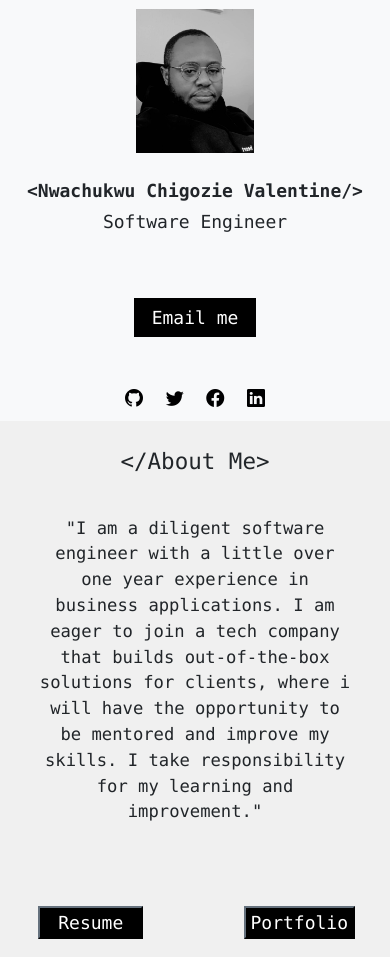
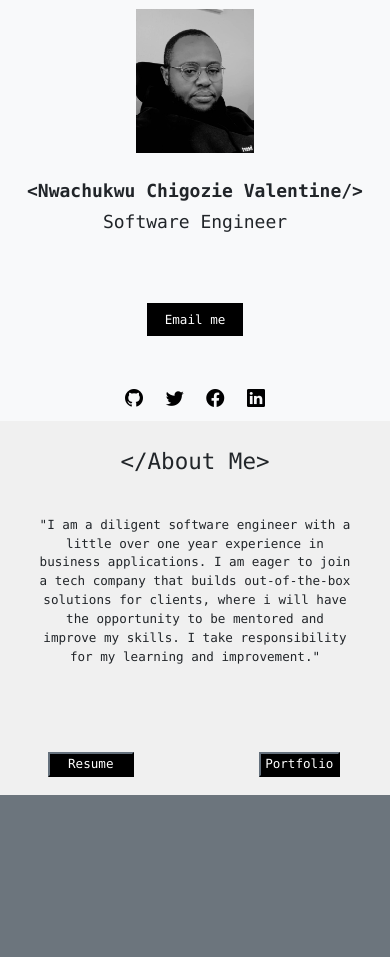
Before and after one commit to Justin-mario/gozie.dev, a plain HTML site: page index.html in a window 390 px wide. After the commit the page ends 844 px from the top, so only its background shows below. Drawn offline with nearby package versions, Linux system fonts and the light colour scheme.

Commit message:
refactored mobile view

```diff
--- a/index.html
+++ b/index.html
@@ -21,10 +21,10 @@
                 <div class="col-md-6 g-0 ">
             <section class="section--one  pt-md-5 bg-light text-center pb-2 ">
                 <img class="mt-md-3 pt-2  mx-auto d-block img-fluid mb-3" id="profile-pic" src="/img/profile-pic2.jpg" alt="profile picture"></img>
-                <h1 id="hero--name" class="fw-bold fs-md-3 fs-6 mt-4 font-monospace " >&lt;Nwachukwu Chigozie Valentine/&gt;</h1>
+                <h1 id="hero--name" class="fw-bold fs-md-3 fs-6 mt-4 font-monospace fw-normal" >&lt;Nwachukwu Chigozie Valentine/&gt;</h1>
                 <h3 class="font-monospace fs-md-3 fs-6">Software Engineer</h3>
             <div class="mt-3 pt-5">
-                <a class="email--me justify-content-center px-md-4 px-3 border-0 py-2 mt-3 mt-md-5 font-monospace"  href="mailto:someone@example.com" >Email me</a>
+                <a class=" btn--btn email--me justify-content-center px-md-4 px-3 border-0 py-2 mt-3 mt-md-5 font-monospace"  href="mailto:someone@example.com" >Email me</a>
             </div>
 
 
@@ -39,7 +39,7 @@
             </div>
             <div class="col-md-6 g-0 ">
             <section class="section--two text-center justify-content-center pt-md-5 pt-4">
-                <h1 class=" font-monospace fs-md-1  pt-md-4  pb-1 fs-5" id="about">&lt;/About Me&gt;</h1>
+                <h1 class=" font-monospace  pt-md-4  pb-1 fs-5" >&lt;/About Me&gt;</h1>
                 <article ><p class="mx-md-5 mx-2 font-monospace fw-lighter article p-4 mb-5">"I am a diligent software engineer with a little over one year experience in business applications.
                      I am eager to join a tech company that builds out-of-the-box solutions for clients, where i will have the opportunity to
                      be mentored and improve my skills.
@@ -47,10 +47,10 @@
 
                     <div class="row ">
                         <div class="col-6 justify-content-center mt-md-5 ">
-                    <a href="https://nwachukwu-chigozie-valentine-resume.onrender.com" target="_blank"><button class="btn--btn border-dark  font-monospace px-md-4 px-3 mb-md-4  py-md-1 mb-3 mt-md-4 " id="resume--btn">Resume</button></a>
+                    <a href="https://nwachukwu-chigozie-valentine-resume.onrender.com" target="_blank"><button class="btn--btn border-dark  font-monospace px-md-4 px-3 mb-md-4  py-md-1 mb-3 mt-md-4 " >Resume</button></a>
                    </div>
                    <div class="col-6 justify-content-center  mt-md-5">
-                    <a href="portfolio/portfolio.html"><button class="btn--btn px-md-3 px-1 py-md-1   mt-md-4 mb-md-4 border-dark mb-3 font-monospace " id="portfolio--btn ">Portfolio</button></a>
+                    <a href="portfolio/portfolio.html"><button class="btn--btn px-md-3 px-1 py-md-1   mt-md-4 mb-md-4 border-dark mb-3 font-monospace " >Portfolio</button></a>
 
                 </div>
                 </div>
--- a/style/main.css
+++ b/style/main.css
@@ -40,4 +40,17 @@
         max-height:8.5em;
 
     }
+
+    .article{
+        font-size: 0.7em;
+
+    }
+
+    .btn--btn {
+        color: #fff;
+        background-color:#000;
+        font-size: 0.7em;
+    }
+
+
 }
```
